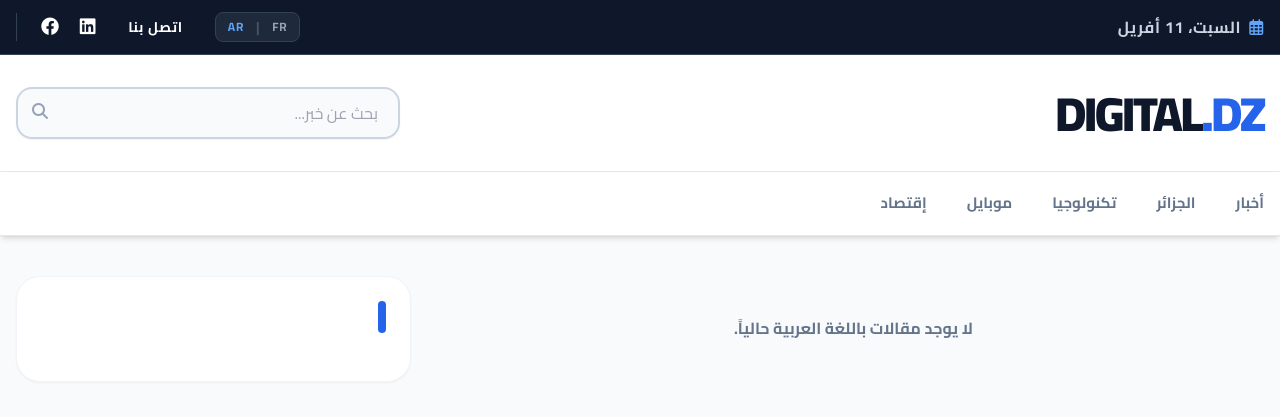
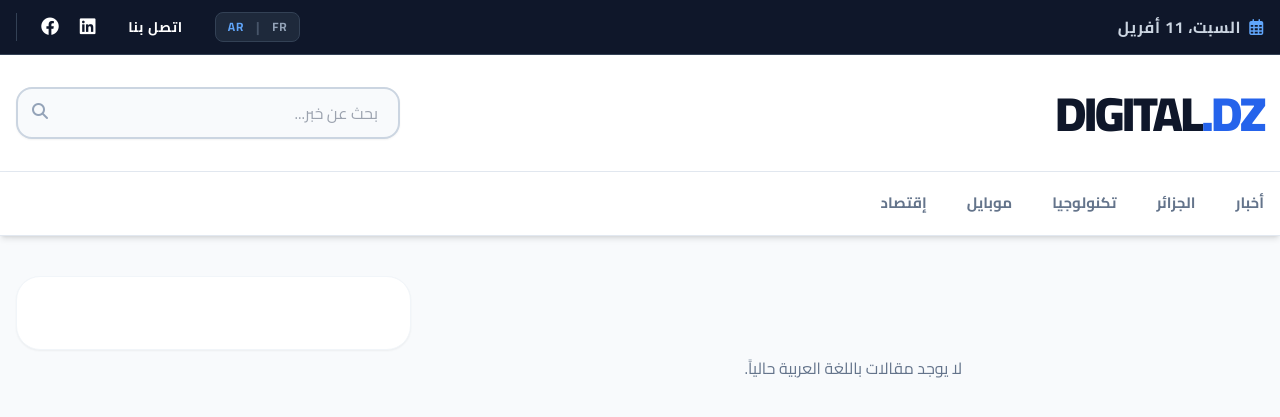
Before and after one commit to bastaps/Basta-InfosTech, a Jekyll site: the page built from ar/index.html, in a window 1280 px wide and 900 px high. Shown: the top 417 px of the window. Built offline with Jekyll 4.4.1, drawn with Linux system fonts in a browser that asks for light colours; nearby versions of some CDN libraries.

Commit message:
Update index.html

```diff
--- a/ar/index.html
+++ b/ar/index.html
@@ -3,45 +3,35 @@ layout: default
 lang: ar
 permalink: /ar/
 ---
+{% assign posts_ar = site.posts | where: "lang", "ar" %}
 
-<div class="grid grid-cols-1 lg:grid-cols-12 gap-8">
-    <!-- GRANDE PHOTO À DROITE (Inversion visuelle pour l'arabe) -->
+<div class="grid grid-cols-1 lg:grid-cols-12 gap-8" dir="rtl">
     <div class="lg:col-span-8">
-        {% assign posts_ar = site.posts | where: "lang", "ar" %}
         {% if posts_ar.size > 0 %}
-            {% assign hero = posts_ar.first %}
-            <article class="searchable-item group cursor-pointer" data-category="{{ hero.category }}">
+            {% for post in posts_ar limit:1 %}
+            <article class="searchable-item group cursor-pointer" data-category="{{ post.category }}">
                 <div class="relative overflow-hidden rounded-3xl shadow-xl">
-                    <img src="{{ site.baseurl }}/{{ hero.image }}" class="w-full h-[500px] object-cover transition duration-500 group-hover:scale-105">
-                    <div class="absolute inset-0 bg-gradient-to-t from-black/90 via-black/20 to-transparent flex flex-col justify-end p-8">
-                        <span class="bg-blue-600 text-white text-[10px] font-bold px-4 py-1 rounded-full w-max mb-4 uppercase tracking-widest">{{ hero.category }}</span>
-                        <h2 class="text-white text-4xl font-black mb-4 leading-tight">{{ hero.title }}</h2>
-                        <p class="text-slate-200 text-lg line-clamp-2 mb-4">{{ hero.excerpt }}</p>
-                        <a href="{{ hero.url | prepend: site.baseurl }}" class="text-white font-bold flex items-center hover:text-blue-400 transition">
-                            {{ site.data.ui.ar.read_more }} <i class="fas fa-arrow-left mr-2"></i>
-                        </a>
+                    <img src="{{ site.baseurl }}/{{ post.image }}" class="w-full h-[500px] object-cover">
+                    <div class="absolute inset-0 bg-gradient-to-t from-black/90 p-8 flex flex-col justify-end">
+                        <h2 class="text-white text-4xl font-black mb-4">{{ post.title }}</h2>
+                        <p class="text-slate-200 mb-4">{{ post.excerpt }}</p>
+                        <a href="{{ post.url | prepend: site.baseurl }}" class="text-blue-400 font-bold">اقرأ المزيد</a>
                     </div>
                 </div>
             </article>
+            {% endfor %}
         {% else %}
-            <p class="text-center py-10 text-slate-500 font-bold">لا يوجد مقالات باللغة العربية حالياً.</p>
+            <p class="text-center py-20 text-slate-500">لا يوجد مقالات باللغة العربية حالياً.</p>
         {% endif %}
     </div>
 
-    <!-- DERNIÈRES MINUTES À GAUCHE -->
     <div class="lg:col-span-4">
         <div class="bg-white rounded-3xl p-6 shadow-sm border border-slate-100">
-            <h3 class="text-xl font-black mb-6 flex items-center text-slate-900 uppercase tracking-tighter">
-                <span class="w-2 h-8 bg-blue-600 ml-3 rounded-full"></span>
-                {{ site.data.ui.ar.last_minutes }}
-            </h3>
+            <h3 class="text-xl font-black mb-6">{{ site.data.ui.ar.last_minutes }}</h3>
             <div class="space-y-6">
                 {% for post in posts_ar offset:1 %}
-                <div class="searchable-item border-b border-slate-50 pb-4 last:border-0" data-category="{{ post.category }}">
-                    <span class="text-blue-600 text-[10px] font-bold uppercase tracking-widest">{{ post.category }}</span>
-                    <a href="{{ post.url | prepend: site.baseurl }}" class="block text-slate-800 font-bold hover:text-blue-600 transition leading-snug mt-1">
-                        {{ post.title }}
-                    </a>
+                <div class="searchable-item border-b border-slate-50 pb-4" data-category="{{ post.category }}">
+                    <a href="{{ post.url | prepend: site.baseurl }}" class="block font-bold hover:text-blue-600">{{ post.title }}</a>
                 </div>
                 {% endfor %}
             </div>
```
